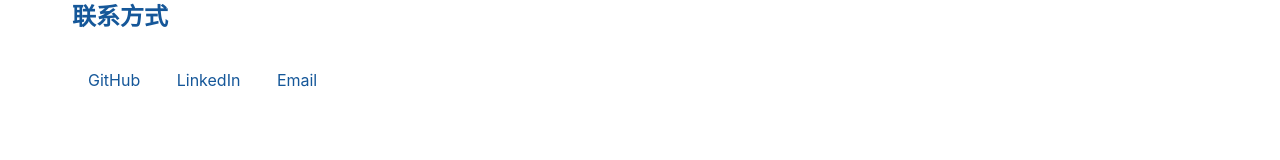
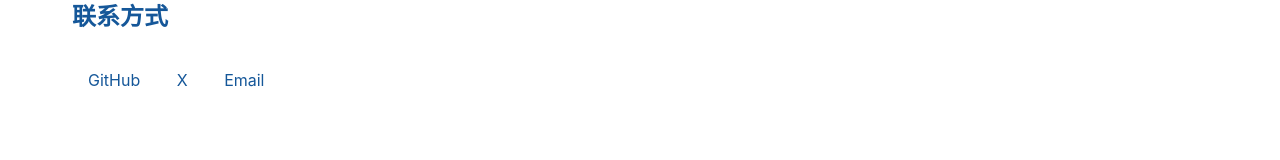
Before and after one commit to knowledgefxg/html-portfolio, a plain HTML site: page index.html in a window 1280 px wide. Shown: the part 939-1099 px from the top of the page. Drawn offline with Linux system fonts and the light colour scheme.

Commit message:
Update index.html

```diff
--- a/index.html
+++ b/index.html
@@ -122,7 +122,7 @@
             <h2>联系方式</h2>
             <div class="social-links">
                 <a href="#">GitHub</a>
-                <a href="#">LinkedIn</a>
+                <a href="https://x.com/knowledgefxg">X</a>
                 <a href="#">Email</a>
             </div>
         </section>
```
